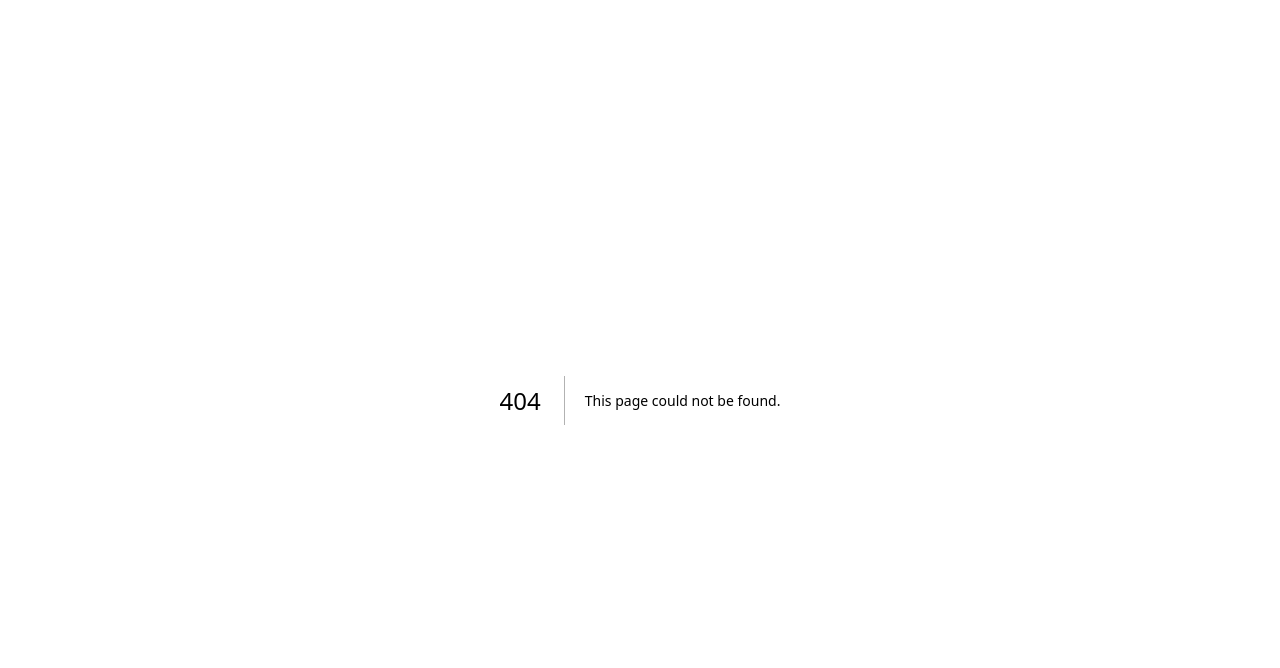
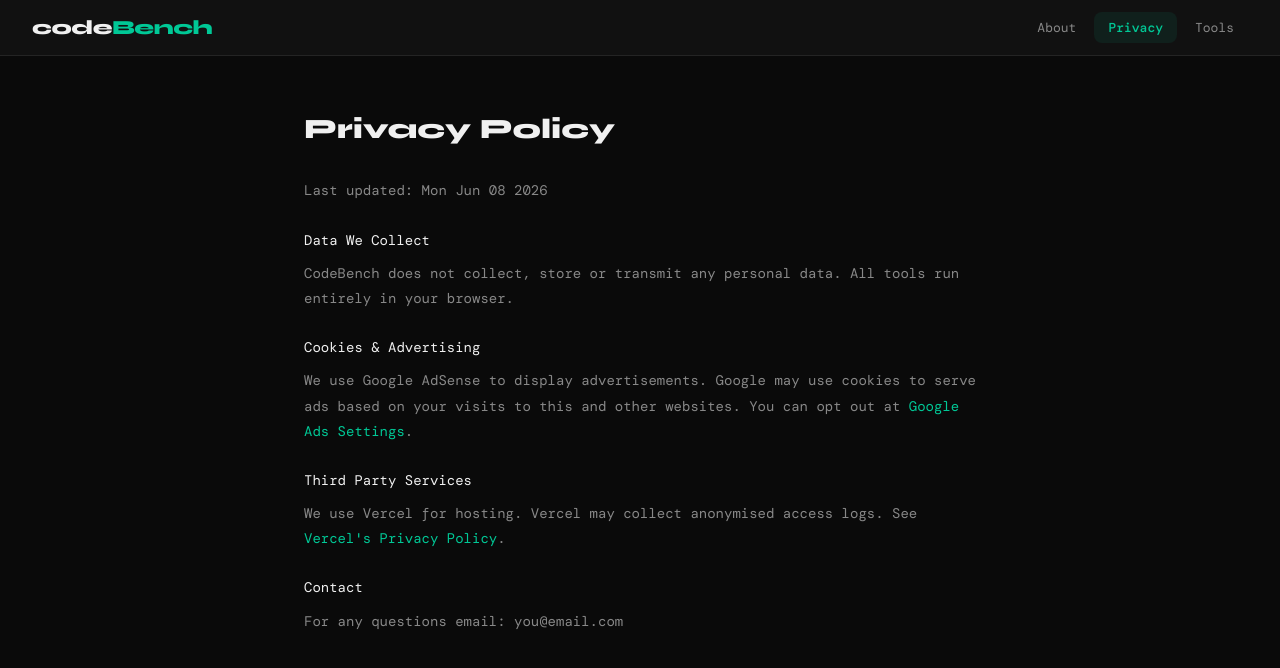
Before and after one commit to Viral8051/codebench, a Next.js app: page /privacy in a window 1280 px wide. Before the commit this address had no page. Shown: the top 668 px of the page. Built offline with nearby package versions, Linux system fonts and the light colour scheme; a web font is replaced by a local one.

Commit message:
add adsense script

```diff
--- /dev/null
+++ b/app/about/page.tsx
@@ -0,0 +1,19 @@
+export default function About() {
+  return (
+    <main style={{ maxWidth: "720px", margin: "0 auto", padding: "48px 24px" }}>
+      <h1 style={{ fontFamily: "var(--font-display)", fontSize: "28px", fontWeight: 800, marginBottom: "16px" }}>About CodeBench</h1>
+      <p style={{ color: "var(--text2)", fontSize: "14px", lineHeight: 1.8, marginBottom: "16px" }}>
+        CodeBench is a free collection of developer tools built for programmers,
+        designers and students. Every tool runs entirely in your browser —
+        no data is ever sent to a server, no login required, no paywalls.
+      </p>
+      <p style={{ color: "var(--text2)", fontSize: "14px", lineHeight: 1.8, marginBottom: "16px" }}>
+        Built with Next.js by a frontend developer from Jamnagar, India.
+        Started as a side project to help developers save time on everyday tasks.
+      </p>
+      <p style={{ color: "var(--text2)", fontSize: "14px", lineHeight: 1.8 }}>
+        Have a tool suggestion? Email: you@email.com
+      </p>
+    </main>
+  );
+}
--- a/app/components/Navbar.tsx
+++ b/app/components/Navbar.tsx
@@ -3,6 +3,8 @@ import Link from "next/link";
 import { usePathname } from "next/navigation";
 
 const navLinks = [
+  { href: "/about", label: "About" },
+  { href: "/privacy", label: "Privacy" },
   { href: "/", label: "Tools" },
   // { href: "/cv", label: "CV" },
 ];
--- a/app/layout.tsx
+++ b/app/layout.tsx
@@ -1,5 +1,6 @@
 import type { Metadata } from "next";
 import "./globals.css";
+import Navbar from "./components/Navbar";
 
 export const metadata: Metadata = {
   title: "codeBench — Free Developer Tools",
@@ -19,8 +20,17 @@ export default function RootLayout({ children }: { children: React.ReactNode })
       <head>
         <script async src="https://pagead2.googlesyndication.com/pagead/js/adsbygoogle.js?client=ca-pub-7188533962283350"
      crossOrigin="anonymous"></script>
+      <script dangerouslySetInnerHTML={{ __html: `
+          window.dataLayer = window.dataLayer || [];
+          function gtag(){dataLayer.push(arguments);}
+          gtag('js', new Date());
+          gtag('config', 'G-XXXXXXXXXX');
+        `}} />
       </head>
-      <body>{children}</body>
+      <body>
+        <Navbar/>
+        {children}
+      </body>
     </html>
   );
 }
--- a/app/page.tsx
+++ b/app/page.tsx
@@ -22,7 +22,7 @@ const tools = [
 export default function Home() {
   return (
     <>
-      <Navbar />
+
       <main style={{ maxWidth: "1100px", margin: "0 auto", padding: "32px 24px", display: "flex", gap: "32px" }}>
         <div style={{ flex: 1, minWidth: 0 }}>
           {/* <AdBanner slot="top" /> */}
--- /dev/null
+++ b/app/privacy/page.tsx
@@ -0,0 +1,16 @@
+export default function Privacy() {
+  return (
+    <main style={{ maxWidth: "720px", margin: "0 auto", padding: "48px 24px", color: "var(--text2)", lineHeight: 1.8, fontSize: "14px" }}>
+      <h1 style={{ fontFamily: "var(--font-display)", fontSize: "28px", fontWeight: 800, color: "var(--text)", marginBottom: "24px" }}>Privacy Policy</h1>
+      <p>Last updated: {new Date().toDateString()}</p>
+      <h2 style={{ color: "var(--text)", marginTop: "24px", marginBottom: "8px" }}>Data We Collect</h2>
+      <p>CodeBench does not collect, store or transmit any personal data. All tools run entirely in your browser.</p>
+      <h2 style={{ color: "var(--text)", marginTop: "24px", marginBottom: "8px" }}>Cookies & Advertising</h2>
+      <p>We use Google AdSense to display advertisements. Google may use cookies to serve ads based on your visits to this and other websites. You can opt out at <a href="https://www.google.com/settings/ads" style={{ color: "var(--accent)" }}>Google Ads Settings</a>.</p>
+      <h2 style={{ color: "var(--text)", marginTop: "24px", marginBottom: "8px" }}>Third Party Services</h2>
+      <p>We use Vercel for hosting. Vercel may collect anonymised access logs. See <a href="https://vercel.com/legal/privacy-policy" style={{ color: "var(--accent)" }}>Vercel's Privacy Policy</a>.</p>
+      <h2 style={{ color: "var(--text)", marginTop: "24px", marginBottom: "8px" }}>Contact</h2>
+      <p>For any questions email: you@email.com</p>
+    </main>
+  );
+}
--- /dev/null
+++ b/app/sitemap.ts
@@ -0,0 +1,22 @@
+// app/sitemap.ts
+import { MetadataRoute } from "next";
+
+export default function sitemap(): MetadataRoute.Sitemap {
+  const tools = [
+    "json","base64","wordcount","color","regex",
+    "markdown","password","hash","cssminifier",
+    "diff","jwt","timestamp","gradient","lorem"
+  ];
+  return [
+    { url: "https://youdomain.site", lastModified: new Date() },
+    { url: "https://yourdomain.site/cv", lastModified: new Date() },
+    { url: "https://yourdomain.site/about", lastModified: new Date() },
+    { url: "https://yourdomain.site/privacy", lastModified: new Date() },
+    ...tools.map(t => ({
+      url: `https://yourdomain.site/tools/${t}`,
+      lastModified: new Date(),
+      changeFrequency: "monthly" as const,
+      priority: 0.8,
+    }))
+  ];
+}
```
